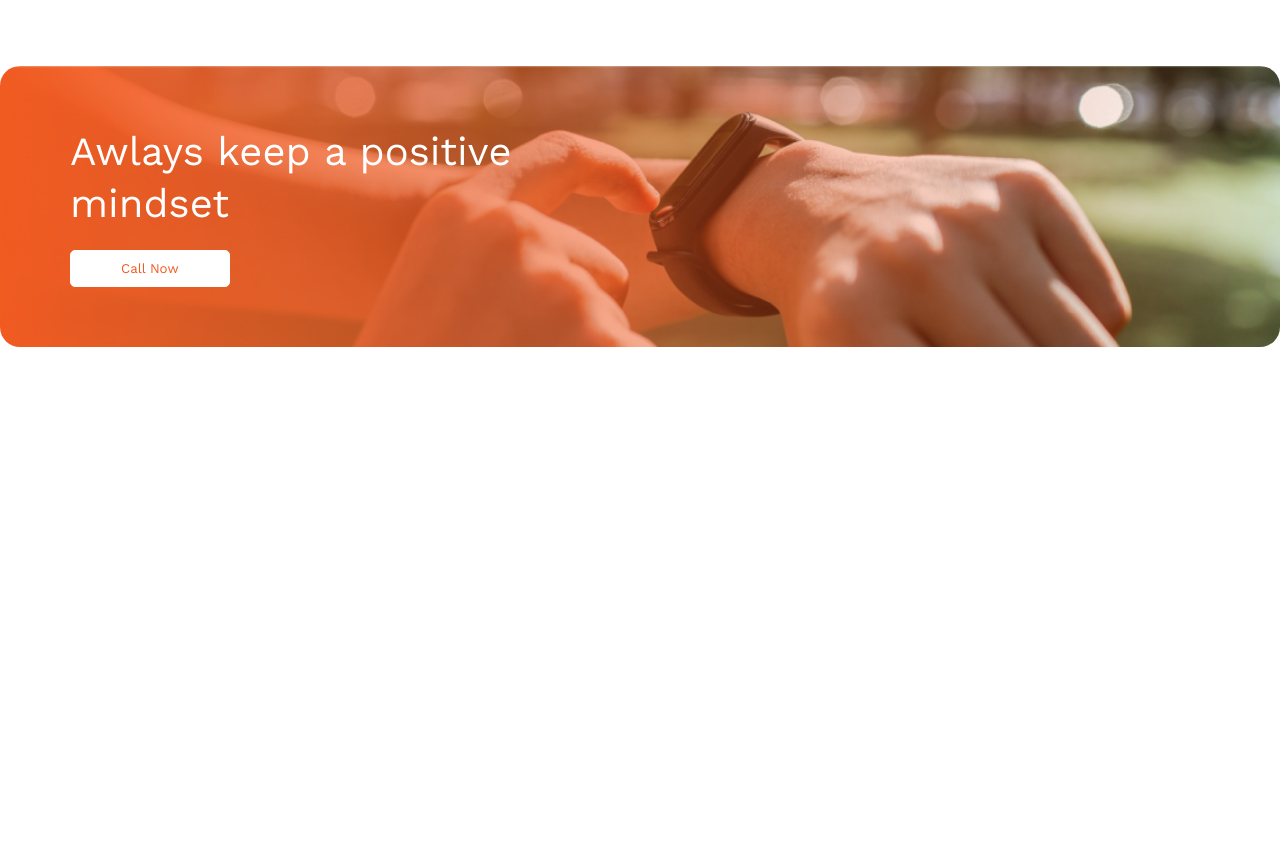
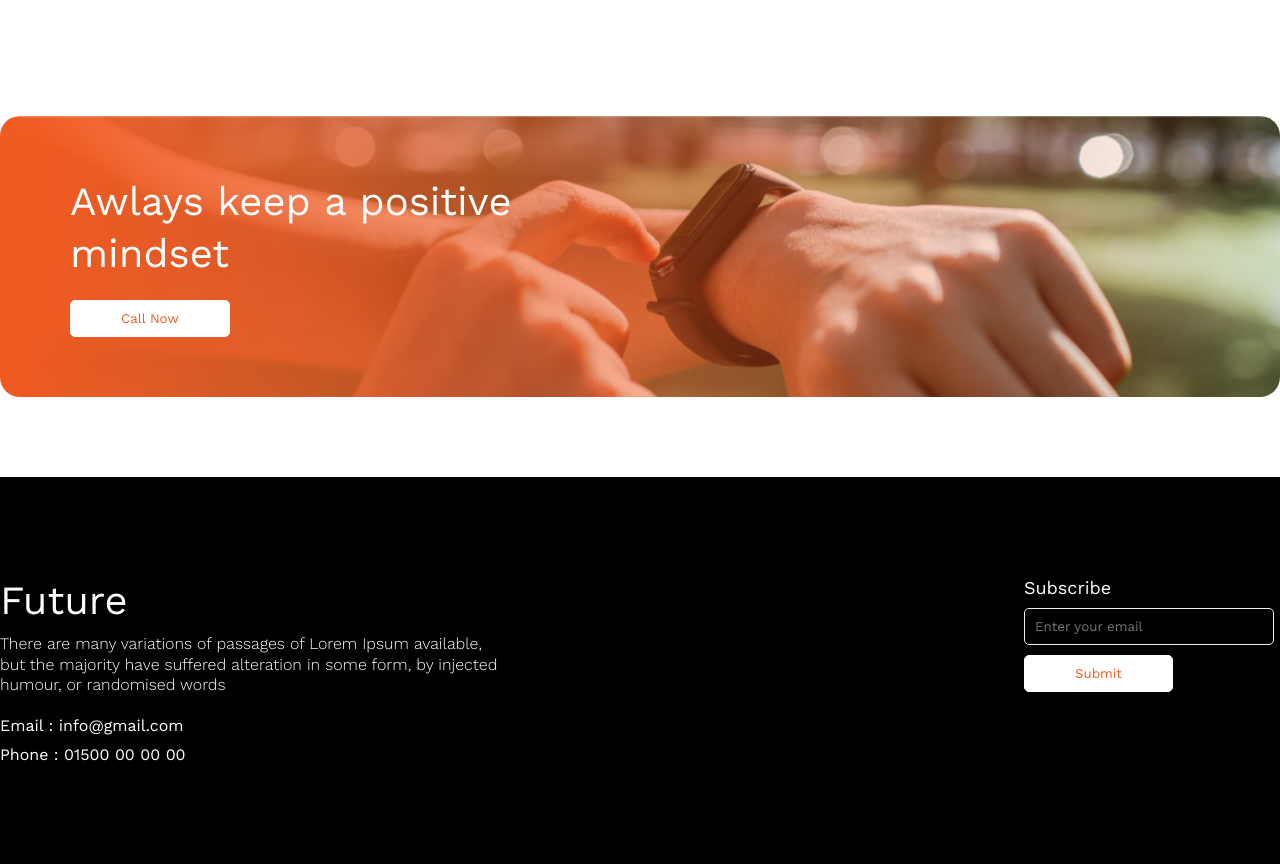
Before and after one commit to nmsaikat/Module-5-Task, a plain HTML site: page index.html in a window 1280 px wide. Shown: the part 1951-2815 px from the top of the page. Before the commit the page ends 2328 px from the top, so only its background shows below. Drawn offline with nearby package versions, Linux system fonts and the light colour scheme.

Commit message:
footer design update

```diff
--- a/css/style.css
+++ b/css/style.css
@@ -143,7 +143,7 @@ ul li i {
   background-repeat: no-repeat;
   background-size: cover;
   padding: 60px 70px;
-  margin: 30px 0px;
+  margin: 80px 0px;
   border-radius: 20px;
 }
 .call-text {
@@ -170,3 +170,53 @@ ul li i {
   color: #fff;
   transition: 0.5s;
 }
+
+/* Footer CSS */
+footer {
+  padding: 100px 0px;
+  background-color: #000;
+  color: #fff;
+}
+.footer-main {
+  display: flex;
+}
+.footer-logo {
+  font-size: 40px;
+  margin-bottom: 10px;
+  font-weight: 400;
+}
+.footer-left {
+  width: 80%;
+}
+p.footer-desctiption {
+  width: 50%;
+  line-height: 1.3rem;
+  font-weight: 300;
+  margin-bottom: 20px;
+}
+h6.footer-email {
+  font-weight: 400;
+  font-size: 16px;
+  margin-bottom: 10px;
+}
+h6.footer-phone {
+  font-weight: 400;
+  font-size: 16px;
+}
+.footer-right {
+  width: 10%;
+}
+h3.footer-right-title {
+  font-size: 18px;
+  font-weight: 400;
+  margin-bottom: 10px;
+}
+input[type="email"] {
+  padding: 10px;
+  width: 195%;
+  border: 1px solid #eee;
+  border-radius: 5px;
+  background: #fff0;
+  color: #fff;
+  margin-bottom: 10px;
+}
--- a/index.html
+++ b/index.html
@@ -124,5 +124,34 @@
         </div>
       </div>
     </section>
+    <!-- Footer Section -->
+    <footer>
+      <div class="container">
+        <div class="footer-main">
+          <div class="footer-left">
+            <h2 class="footer-logo">Future</h2>
+            <p class="footer-desctiption">
+              There are many variations of passages of Lorem Ipsum available,
+              but the majority have suffered alteration in some form, by
+              injected humour, or randomised words
+            </p>
+            <h6 class="footer-email">Email : info@gmail.com</h6>
+            <h6 class="footer-phone">Phone : 01500 00 00 00</h6>
+          </div>
+          <div class="footer-right">
+            <h3 class="footer-right-title">Subscribe</h3>
+            <form action="">
+              <input
+                type="email"
+                name=""
+                id=""
+                placeholder="Enter your email"
+              />
+              <input type="button" value="Submit" class="call-button" />
+            </form>
+          </div>
+        </div>
+      </div>
+    </footer>
   </body>
 </html>
```
